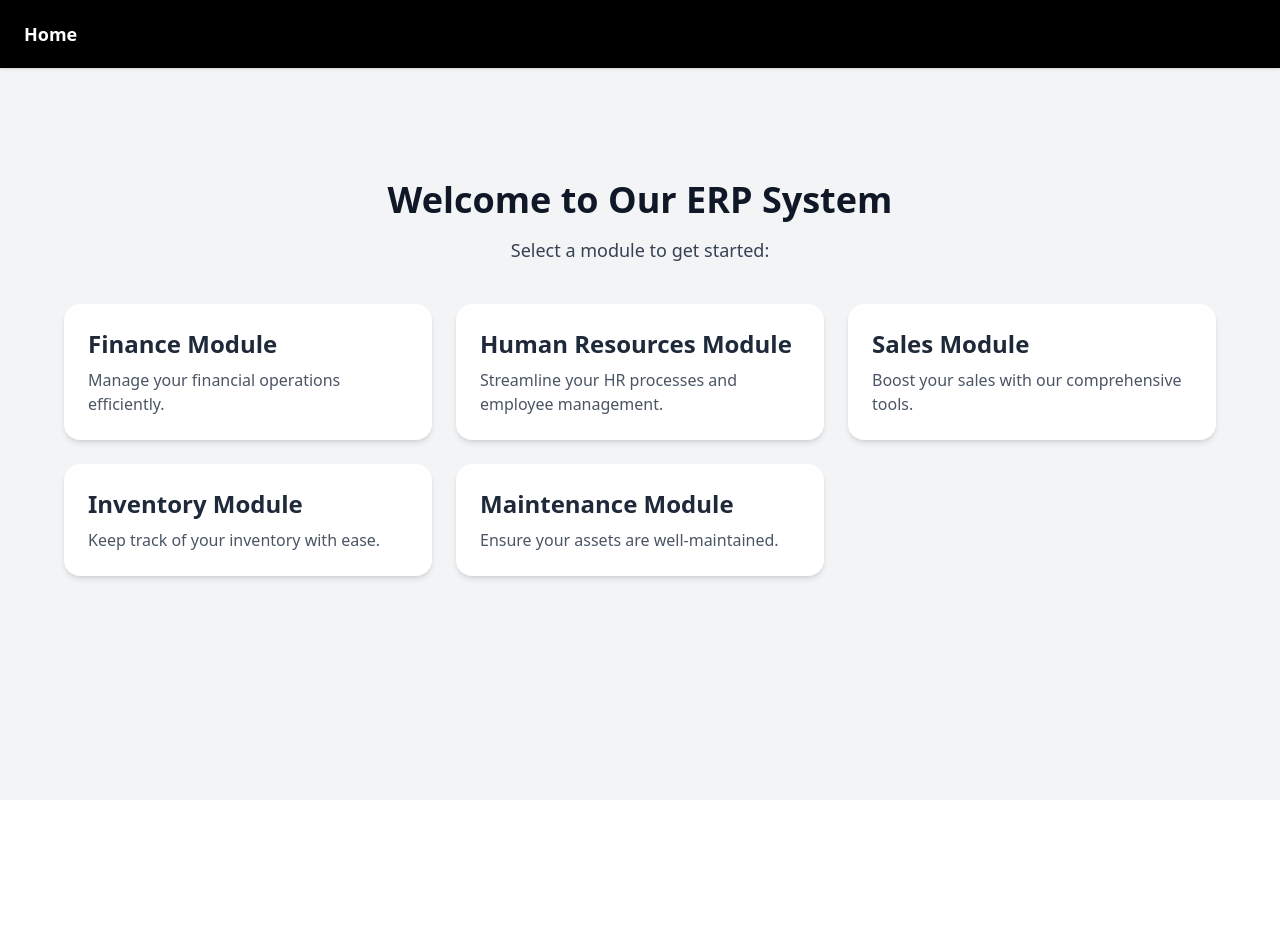
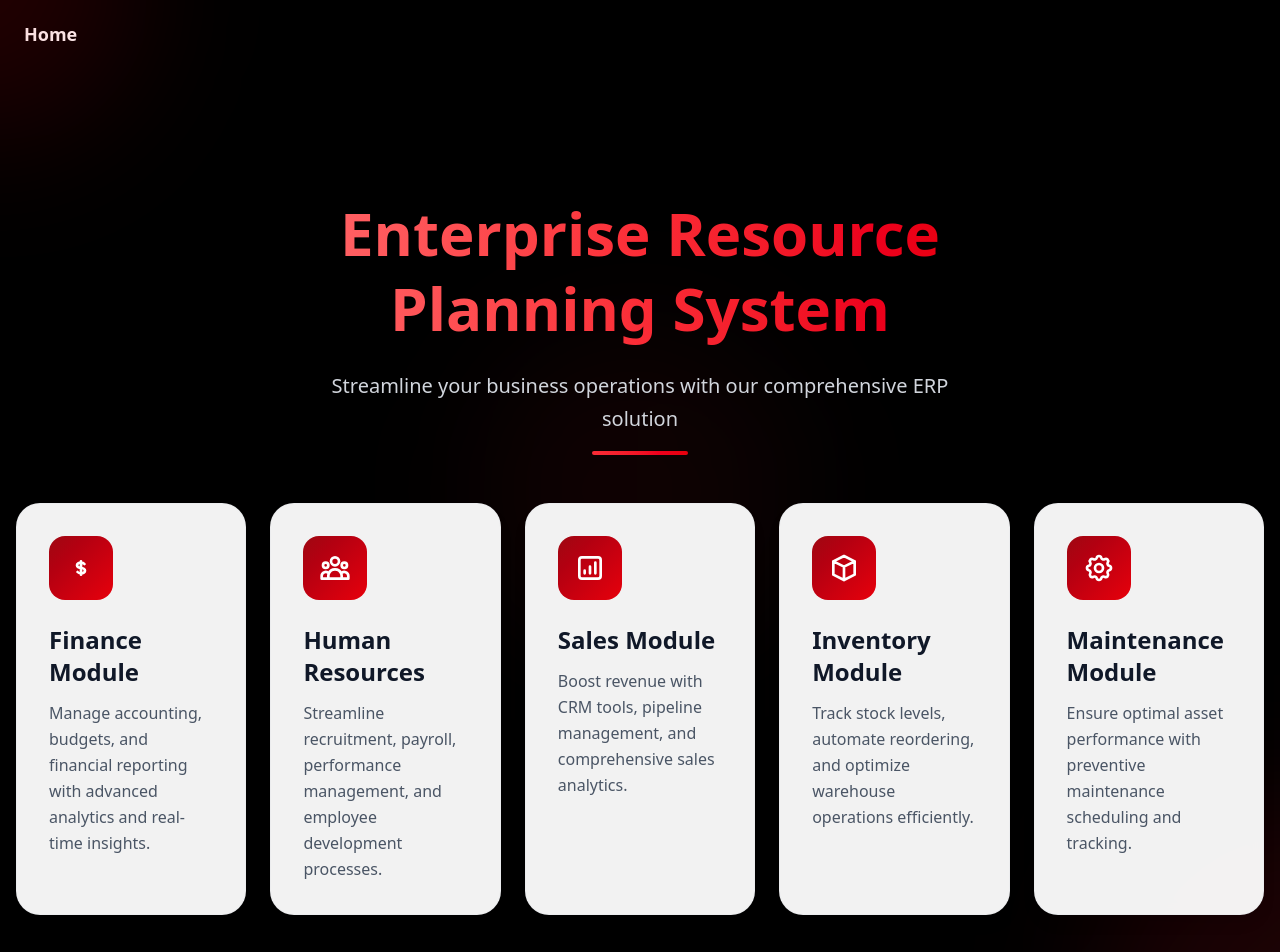
Before and after one commit to Godsha58/nextjs-erp-project-prod, a Next.js app: page / in a window 1280 px wide. Shown: the top 952 px of the page. Before the commit the page ends 800 px from the top, so only its background shows below. Built offline with nearby package versions, Linux system fonts and the light colour scheme.

Commit message:
MainPage

```diff
--- a/app/page.tsx
+++ b/app/page.tsx
@@ -1,36 +1,159 @@
+'use client';
 import Link from "next/link";
 import Navbar from "@/components/Navbar";
 
 export default function Home() {
   return (
-    <div className="flex flex-col min-h-screen min-w-screen bg-gray-100">
+    <div className="flex flex-col min-h-screen min-w-screen bg-black relative overflow-hidden">
+      {/* Background decorative elements */}
+      <div className="absolute top-0 left-0 w-72 h-72 bg-gradient-to-br from-red-600/20 to-red-700/10 rounded-full blur-3xl transform -translate-x-1/2 -translate-y-1/2"></div>
+      <div className="absolute bottom-0 right-0 w-96 h-96 bg-gradient-to-tl from-red-500/15 to-red-600/8 rounded-full blur-3xl transform translate-x-1/2 translate-y-1/2"></div>
+      <div className="absolute top-1/2 left-1/2 w-80 h-80 bg-gradient-to-r from-red-800/10 to-red-500/5 rounded-full blur-3xl transform -translate-x-1/2 -translate-y-1/2"></div>
+
       <Navbar />
-      <div className="flex flex-col items-center justify-center px-4 pt-28 pb-12">
-        <h1 className="text-4xl font-bold text-gray-900 mb-4">Welcome to Our ERP System</h1>
-        <p className="text-lg text-gray-700 mb-10">Select a module to get started:</p>
-        <div className="grid grid-cols-1 sm:grid-cols-2 md:grid-cols-3 gap-6 w-full max-w-6xl">
-          <Link href="/finance" className="p-6 bg-white rounded-2xl shadow-md hover:shadow-xl transition duration-300">
-            <h2 className="text-2xl font-semibold text-gray-800 mb-2">Finance Module</h2>
-            <p className="text-gray-600">Manage your financial operations efficiently.</p>
+
+      <div className="flex flex-col items-center justify-center px-4 pt-32 pb-16 relative z-10">
+        {/* Hero Section */}
+        <div className="text-center mb-12 animate-fade-in-up">
+          <h1 className="text-5xl md:text-6xl font-black text-transparent bg-clip-text bg-gradient-to-r from-red-400 via-red-500 to-red-600 mb-6 leading-tight">
+            Enterprise Resource
+            <span className="block">Planning System</span>
+          </h1>
+          <p className="text-xl text-gray-300 mb-4 max-w-2xl mx-auto leading-relaxed">
+            Streamline your business operations with our comprehensive ERP solution
+          </p>
+          <div className="w-24 h-1 bg-gradient-to-r from-red-500 to-red-600 mx-auto rounded-full"></div>
+        </div>
+
+        {/* Module Cards Grid */}
+        <div className="grid grid-cols-1 sm:grid-cols-2 md:grid-cols-3 lg:grid-cols-4 xl:grid-cols-5 gap-6 w-full max-w-8xl">
+          {/* Finance Module */}
+          <Link
+            href="/finance"
+            className="group relative p-8 bg-white/95 backdrop-blur-sm rounded-3xl shadow-lg hover:shadow-2xl transition-all duration-500 border border-gray-200/50 hover:border-red-300/50 transform hover:-translate-y-2 hover:scale-105 overflow-hidden"
+          >
+            <div className="absolute inset-0 bg-gradient-to-br from-red-600/10 to-red-700/15 opacity-0 group-hover:opacity-100 transition-opacity duration-500"></div>
+            <div className="relative z-10">
+              <div className="w-16 h-16 bg-gradient-to-br from-red-800 to-red-600 rounded-2xl flex items-center justify-center mb-6 group-hover:scale-110 transition-transform duration-300">
+                <svg className="w-8 h-8 text-white" fill="none" stroke="currentColor" viewBox="0 0 24 24">
+                  <path strokeLinecap="round" strokeLinejoin="round" strokeWidth={2} d="M12 8c-1.657 0-3 .895-3 2s1.343 2 3 2 3 .895 3 2-1.343 2-3 2m0-8c1.11 0 2.08.402 2.599 1M12 8V7m0 1v8m0 0v1m0-1c-1.11 0-2.08-.402-2.599-1" />
+                </svg>
+              </div>
+              <h2 className="text-2xl font-bold text-gray-900 mb-3 group-hover:text-red-700 transition-colors duration-300">
+                Finance Module
+              </h2>
+              <p className="text-gray-600 leading-relaxed group-hover:text-gray-700 transition-colors duration-300">
+                Manage accounting, budgets, and financial reporting with advanced analytics and real-time insights.
+              </p>
+            </div>
           </Link>
-          <Link href="/human-resources" className="p-6 bg-white rounded-2xl shadow-md hover:shadow-xl transition duration-300">
-            <h2 className="text-2xl font-semibold text-gray-800 mb-2">Human Resources Module</h2>
-            <p className="text-gray-600">Streamline your HR processes and employee management.</p>
+
+          {/* Human Resources Module */}
+          <Link
+            href="/human-resources"
+            className="group relative p-8 bg-white/95 backdrop-blur-sm rounded-3xl shadow-lg hover:shadow-2xl transition-all duration-500 border border-gray-200/50 hover:border-red-300/50 transform hover:-translate-y-2 hover:scale-105 overflow-hidden"
+          >
+            <div className="absolute inset-0 bg-gradient-to-br from-red-600/10 to-red-700/15 opacity-0 group-hover:opacity-100 transition-opacity duration-500"></div>
+            <div className="relative z-10">
+              <div className="w-16 h-16 bg-gradient-to-br from-red-800 to-red-600 rounded-2xl flex items-center justify-center mb-6 group-hover:scale-110 transition-transform duration-300">
+                <svg className="w-8 h-8 text-white" fill="none" stroke="currentColor" viewBox="0 0 24 24">
+                  <path strokeLinecap="round" strokeLinejoin="round" strokeWidth={2} d="M17 20h5v-2a3 3 0 00-5.356-1.857M17 20H7m10 0v-2c0-.656-.126-1.283-.356-1.857M7 20H2v-2a3 3 0 015.356-1.857M7 20v-2c0-.656.126-1.283.356-1.857m0 0a5.002 5.002 0 019.288 0M15 7a3 3 0 11-6 0 3 3 0 016 0zm6 3a2 2 0 11-4 0 2 2 0 014 0zM7 10a2 2 0 11-4 0 2 2 0 014 0z" />
+                </svg>
+              </div>
+              <h2 className="text-2xl font-bold text-gray-900 mb-3 group-hover:text-red-700 transition-colors duration-300">
+                Human Resources
+              </h2>
+              <p className="text-gray-600 leading-relaxed group-hover:text-gray-700 transition-colors duration-300">
+                Streamline recruitment, payroll, performance management, and employee development processes.
+              </p>
+            </div>
           </Link>
-          <Link href="/sales" className="p-6 bg-white rounded-2xl shadow-md hover:shadow-xl transition duration-300">
-            <h2 className="text-2xl font-semibold text-gray-800 mb-2">Sales Module</h2>
-            <p className="text-gray-600">Boost your sales with our comprehensive tools.</p>
+
+          {/* Sales Module */}
+          <Link
+            href="/sales"
+            className="group relative p-8 bg-white/95 backdrop-blur-sm rounded-3xl shadow-lg hover:shadow-2xl transition-all duration-500 border border-gray-200/50 hover:border-red-300/50 transform hover:-translate-y-2 hover:scale-105 overflow-hidden"
+          >
+            <div className="absolute inset-0 bg-gradient-to-br from-red-600/10 to-red-700/15 opacity-0 group-hover:opacity-100 transition-opacity duration-500"></div>
+            <div className="relative z-10">
+              <div className="w-16 h-16 bg-gradient-to-br from-red-800 to-red-600 rounded-2xl flex items-center justify-center mb-6 group-hover:scale-110 transition-transform duration-300">
+                <svg className="w-8 h-8 text-white" fill="none" stroke="currentColor" viewBox="0 0 24 24">
+                  <path strokeLinecap="round" strokeLinejoin="round" strokeWidth={2} d="M16 8v8m-4-5v5m-4-2v2m-2 4h12a2 2 0 002-2V6a2 2 0 00-2-2H6a2 2 0 00-2 2v12a2 2 0 002 2z" />
+                </svg>
+              </div>
+              <h2 className="text-2xl font-bold text-gray-900 mb-3 group-hover:text-red-700 transition-colors duration-300">
+                Sales Module
+              </h2>
+              <p className="text-gray-600 leading-relaxed group-hover:text-gray-700 transition-colors duration-300">
+                Boost revenue with CRM tools, pipeline management, and comprehensive sales analytics.
+              </p>
+            </div>
           </Link>
-          <Link href="/inventory" className="p-6 bg-white rounded-2xl shadow-md hover:shadow-xl transition duration-300">
-            <h2 className="text-2xl font-semibold text-gray-800 mb-2">Inventory Module</h2>
-            <p className="text-gray-600">Keep track of your inventory with ease.</p>
+
+          {/* Inventory Module */}
+          <Link
+            href="/inventory"
+            className="group relative p-8 bg-white/95 backdrop-blur-sm rounded-3xl shadow-lg hover:shadow-2xl transition-all duration-500 border border-gray-200/50 hover:border-red-300/50 transform hover:-translate-y-2 hover:scale-105 overflow-hidden"
+          >
+            <div className="absolute inset-0 bg-gradient-to-br from-red-600/10 to-red-700/15 opacity-0 group-hover:opacity-100 transition-opacity duration-500"></div>
+            <div className="relative z-10">
+              <div className="w-16 h-16 bg-gradient-to-br from-red-800 to-red-600 rounded-2xl flex items-center justify-center mb-6 group-hover:scale-110 transition-transform duration-300">
+                <svg className="w-8 h-8 text-white" fill="none" stroke="currentColor" viewBox="0 0 24 24">
+                  <path strokeLinecap="round" strokeLinejoin="round" strokeWidth={2} d="M20 7l-8-4-8 4m16 0l-8 4m8-4v10l-8 4m0-10L4 7m8 4v10M4 7v10l8 4" />
+                </svg>
+              </div>
+              <h2 className="text-2xl font-bold text-gray-900 mb-3 group-hover:text-red-700 transition-colors duration-300">
+                Inventory Module
+              </h2>
+              <p className="text-gray-600 leading-relaxed group-hover:text-gray-700 transition-colors duration-300">
+                Track stock levels, automate reordering, and optimize warehouse operations efficiently.
+              </p>
+            </div>
           </Link>
-          <Link href="/maintenance" className="p-6 bg-white rounded-2xl shadow-md hover:shadow-xl transition duration-300">
-            <h2 className="text-2xl font-semibold text-gray-800 mb-2">Maintenance Module</h2>
-            <p className="text-gray-600">Ensure your assets are well-maintained.</p>
+
+          {/* Maintenance Module */}
+          <Link
+            href="/maintenance"
+            className="group relative p-8 bg-white/95 backdrop-blur-sm rounded-3xl shadow-lg hover:shadow-2xl transition-all duration-500 border border-gray-200/50 hover:border-red-300/50 transform hover:-translate-y-2 hover:scale-105 overflow-hidden"
+          >
+            <div className="absolute inset-0 bg-gradient-to-br from-red-600/10 to-red-700/15 opacity-0 group-hover:opacity-100 transition-opacity duration-500"></div>
+            <div className="relative z-10">
+              <div className="w-16 h-16 bg-gradient-to-br from-red-800 to-red-600 rounded-2xl flex items-center justify-center mb-6 group-hover:scale-110 transition-transform duration-300">
+                <svg className="w-8 h-8 text-white" fill="none" stroke="currentColor" viewBox="0 0 24 24">
+                  <path strokeLinecap="round" strokeLinejoin="round" strokeWidth={2} d="M10.325 4.317c.426-1.756 2.924-1.756 3.35 0a1.724 1.724 0 002.573 1.066c1.543-.94 3.31.826 2.37 2.37a1.724 1.724 0 001.065 2.572c1.756.426 1.756 2.924 0 3.35a1.724 1.724 0 00-1.066 2.573c.94 1.543-.826 3.31-2.37 2.37a1.724 1.724 0 00-2.572 1.065c-.426 1.756-2.924 1.756-3.35 0a1.724 1.724 0 00-2.573-1.066c-1.543.94-3.31-.826-2.37-2.37a1.724 1.724 0 00-1.065-2.572c-1.756-.426-1.756-2.924 0-3.35a1.724 1.724 0 001.066-2.573c-.94-1.543.826-3.31 2.37-2.37.996.608 2.296.07 2.572-1.065z" />
+                  <path strokeLinecap="round" strokeLinejoin="round" strokeWidth={2} d="M15 12a3 3 0 11-6 0 3 3 0 016 0z" />
+                </svg>
+              </div>
+              <h2 className="text-2xl font-bold text-gray-900 mb-3 group-hover:text-red-700 transition-colors duration-300">
+                Maintenance Module
+              </h2>
+              <p className="text-gray-600 leading-relaxed group-hover:text-gray-700 transition-colors duration-300">
+                Ensure optimal asset performance with preventive maintenance scheduling and tracking.
+              </p>
+            </div>
           </Link>
         </div>
+
+        {/* Call to Action */}
+
       </div>
+
+      <style jsx>{`
+        @keyframes fade-in-up {
+          from {
+            opacity: 0;
+            transform: translateY(30px);
+          }
+          to {
+            opacity: 1;
+            transform: translateY(0);
+          }
+        }
+
+        .animate-fade-in-up {
+          animation: fade-in-up 0.8s ease-out;
+        }
+      `}</style>
     </div>
   );
 }
```
